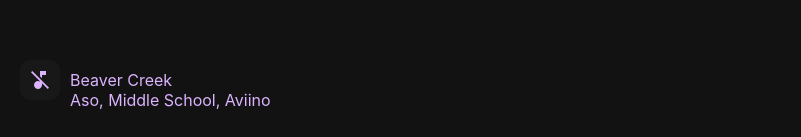
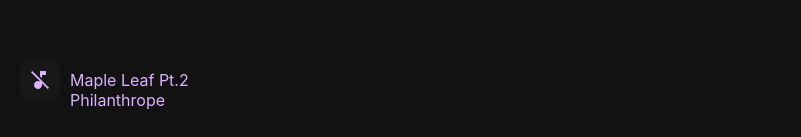
Before and after one commit to pranshu05/pranshu05.vercel.app, a React (Create React App) app: page / in a window 1280 px wide. Both pictures are taken after a click on the element 40 px from the left and 745 px from the top of the page. Shown: the part 660-797 px from the top of the page, without its empty margins (0-801 px from the left). Built offline with nearby package versions, Linux system fonts and the light colour scheme; no server answers.

Commit message:
lil updates

```diff
--- a/src/APIs/WeatherIconsAPI.js
+++ b/src/APIs/WeatherIconsAPI.js
@@ -18,6 +18,8 @@ export function getWeatherIcon(weather) {
          return <span>🌨️</span>
       case 'Patchy sleet possible':
          return <span>🌨️</span>
+      case 'Moderate or heavy rain with thunder':
+         return <span>🌩️</span>
       case 'Patchy freezing drizzle possible':
          return <span>🌨️</span>
       case 'Thundery outbreaks possible':
--- a/src/components/Audio.js
+++ b/src/components/Audio.js
@@ -36,15 +36,26 @@ const AudioPlayer = ({ isMuted, toggleMute }) => {
       }
    }, [audio, currentSongIndex])
 
+   useEffect(() => {
+      if (!isMuted) {
+         const newCurrentSongIndex = Math.floor(
+            Math.random() * lofiData.songs.length
+         )
+         setCurrentSongIndex(newCurrentSongIndex)
+      }
+   }, [isMuted])
+
    return (
       <div className="lofi-cont">
          <div className="music-button" onClick={toggleMute}>
             {isMuted ? <MdMusicNote /> : <MdMusicOff />}
          </div>
-         <div className="lofi-artist">
-            {currentSong.name} <br />
-            {currentSong.artist}
-         </div>
+         {!isMuted && (
+            <div className="lofi-artist">
+               {currentSong.name} <br />
+               {currentSong.artist}
+            </div>
+         )}
       </div>
    )
 }
```
Also changed, not shown: 1 other file (tests, documents, lock files or other folders).
